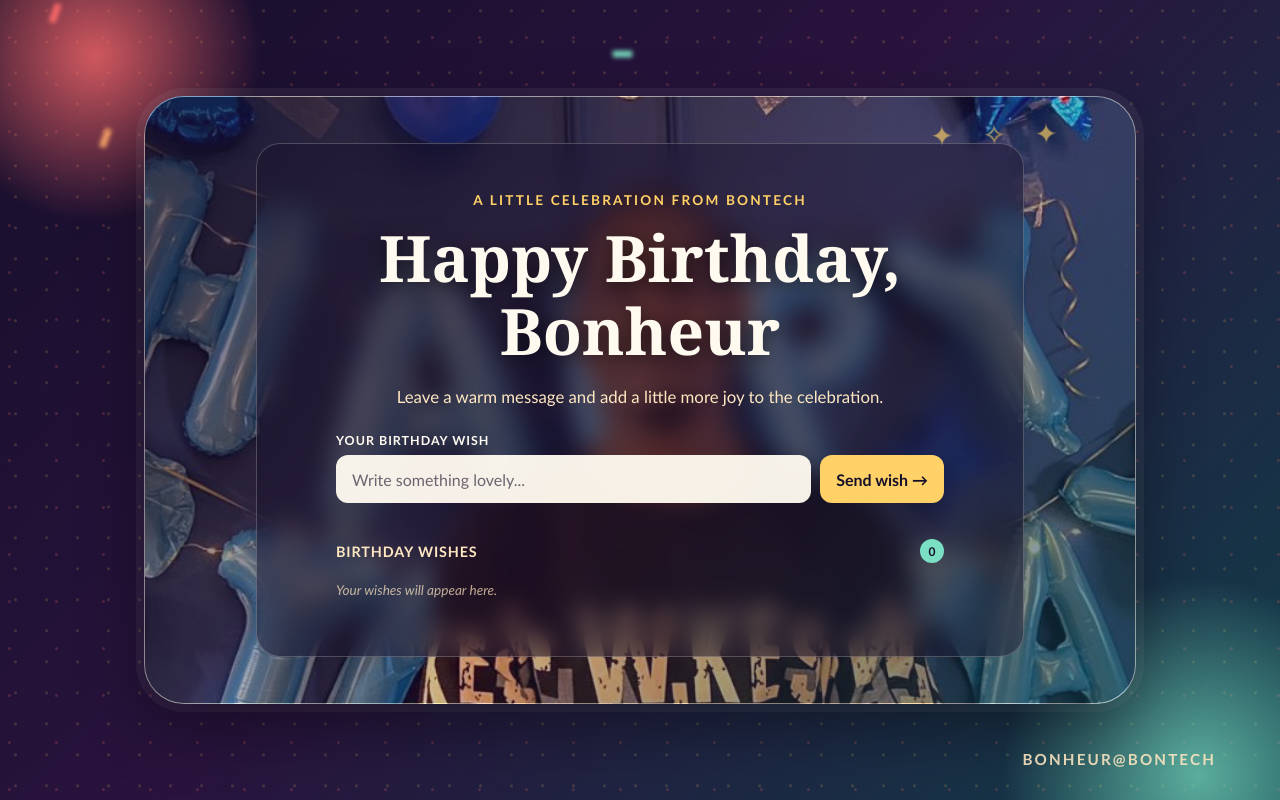
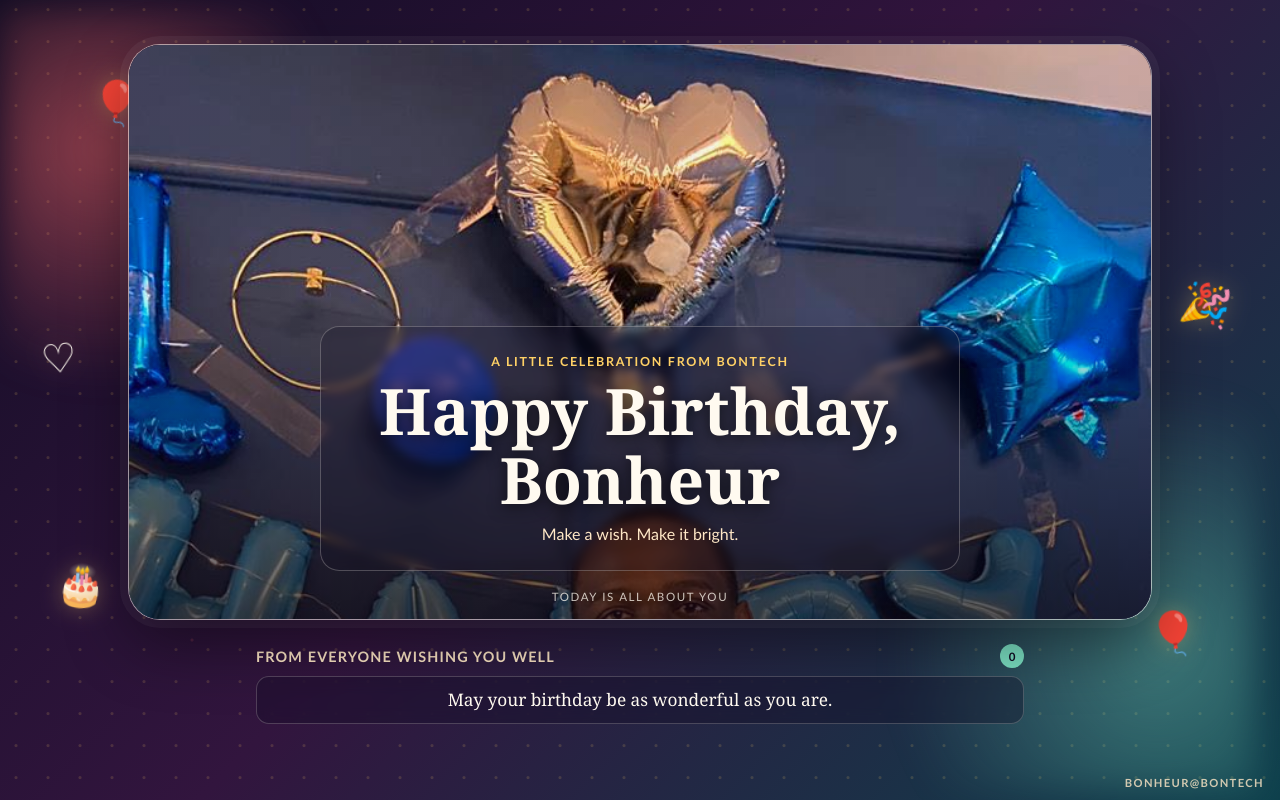
Before and after one commit to IBonheur/HappyBirthday, a plain HTML site: page index.html in a window 1280 px wide. Drawn offline with Linux system fonts and the light colour scheme.

Commit message:
modified

```diff
--- a/index.html
+++ b/index.html
@@ -4,40 +4,59 @@
 <head>
 	<meta charset="UTF-8">
 	<meta name="viewport" content="width=device-width, initial-scale=1">
-	<meta name="description" content="Send a birthday wish to Bonheur.">
+	<meta name="description" content="Celebrate Bonheur with a birthday wish.">
 	<title>Happy Birthday, Bonheur</title>
 	<link rel="stylesheet" href="style.css">
 </head>
 
 <body>
-	<div class="body-bg" aria-hidden="true"></div>
+	<div class="body-bg" aria-hidden="true">
+		<span>🎈</span><span>♡</span><span>🎂</span><span>🎈</span><span>♡</span><span>🎉</span>
+	</div>
 
-	<main class="container" style="background-image: url('./image/image1.jpg');">
-		<div class="container-data">
-			<p class="eyebrow">A little celebration from BonTech</p>
-			<h1 id="msg" aria-live="polite">Happy Birthday, Bonheur</h1>
-			<p class="intro">Leave a warm message and add a little more joy to the celebration.</p>
+	<main class="page-shell">
+		<section class="birthday-card" aria-labelledby="msg">
+			<figure class="birthday-photo">
+				<img src="image/image1.jpg" alt="Bonheur celebrating a birthday">
+				<figcaption>Today is all about you</figcaption>
+			</figure>
 
+			<div class="message-overlay">
+				<p class="eyebrow">A little celebration from BonTech</p>
+				<h1 id="msg" aria-live="polite">Happy Birthday, Bonheur</h1>
+				<p class="intro">Make a wish. Make it bright.</p>
+			</div>
+		</section>
+
+		<section class="wishes" aria-labelledby="wishes-title">
+			<div class="section-heading">
+				<h2 id="wishes-title">From everyone wishing you well</h2>
+				<span id="wish-count">0</span>
+			</div>
+			<div class="wish-ticker" aria-live="polite">
+				<p class="wish-ticker-text" id="wish-ticker-text">Your birthday wishes will appear here.</p>
+			</div>
+			<ul class="wish-list" id="wish-list" aria-label="All birthday wishes"></ul>
+		</section>
+
+		<section class="wish-panel" id="wish-panel" hidden aria-labelledby="send-title">
+			<div>
+				<p class="eyebrow">Your turn</p>
+				<h2 id="send-title">Send a wish</h2>
+			</div>
 			<form class="wish-form" id="wish-form">
-				<label for="wish-input">Your birthday wish</label>
+				<label for="wish-input">Your message</label>
 				<div class="form-row">
 					<input id="wish-input" name="wish" type="text" maxlength="140" placeholder="Write something lovely..." autocomplete="off" required>
-					<button type="submit">Send wish <span aria-hidden="true">&#8594;</span></button>
+					<button type="submit">Send <span aria-hidden="true">&#8594;</span></button>
 				</div>
 				<p class="form-status" id="form-status" role="status"></p>
 			</form>
-
-			<section class="wishes" aria-labelledby="wishes-title">
-				<div class="section-heading">
-					<h2 id="wishes-title">Birthday wishes</h2>
-					<span id="wish-count">0</span>
-				</div>
-				<ul class="wish-list" id="wish-list"></ul>
-			</section>
-		</div>
+		</section>
 	</main>
 
 	<footer class="float" id="float">Bonheur@BonTech</footer>
+	<div class="toast" id="toast" role="status" aria-live="polite"></div>
 
 	<script src="script.js"></script>
 </body>
--- a/script.js
+++ b/script.js
@@ -1,13 +1,23 @@
-
-
 const wishForm = document.querySelector("#wish-form");
 const wishInput = document.querySelector("#wish-input");
+const wishPanel = document.querySelector("#wish-panel");
 const wishList = document.querySelector("#wish-list");
 const wishCount = document.querySelector("#wish-count");
+const tickerText = document.querySelector("#wish-ticker-text");
 const formStatus = document.querySelector("#form-status");
+const toast = document.querySelector("#toast");
 const storageKey = "bonheur-birthday-wishes";
+const revealDelay = 20000;
+const starterWishes = [
+	"Wishing you a year full of bright moments!",
+	"May your birthday be as wonderful as you are.",
+	"More joy, laughter, and beautiful memories!",
+	"Cheers to your happiest year yet!"
+];
 
 let wishes = loadWishes();
+let tickerIndex = 0;
+let tickerTimer;
 
 function loadWishes() {
 	try {
@@ -17,12 +27,29 @@ function loadWishes() {
 		return [];
 	}
 }
-
 function saveWishes() {
 	try {
 		localStorage.setItem(storageKey, JSON.stringify(wishes));
 	} catch {
+		return;
 	}
+}
+function getTickerWishes() {
+	return [...wishes, ...starterWishes];
+}
+function showNextWish() {
+	const availableWishes = getTickerWishes();
+	tickerText.classList.remove("is-changing");
+	void tickerText.offsetWidth;
+	tickerText.textContent = availableWishes[tickerIndex % availableWishes.length];
+	tickerText.classList.add("is-changing");
+	tickerIndex += 1;
+}
+
+function startTicker() {
+	window.clearInterval(tickerTimer);
+	showNextWish();
+	tickerTimer = window.setInterval(showNextWish, 4200);
 }
 
 function renderWishes() {
@@ -35,12 +62,18 @@ function renderWishes() {
 	wishCount.textContent = wishes.length;
 }
 
+function showThankYou() {
+	toast.textContent = "Thank you for your lovely wish!";
+	toast.classList.add("is-visible");
+	window.setTimeout(() => toast.classList.remove("is-visible"), 3200);
+}
+
 wishForm.addEventListener("submit", (event) => {
 	event.preventDefault();
 	const wish = wishInput.value.trim();
 
 	if (!wish) {
-		formStatus.textContent = "Write a wish before sending it.";
+		formStatus.textContent = "Please write a wish first.";
 		wishInput.focus();
 		return;
 	}
@@ -48,8 +81,24 @@ wishForm.addEventListener("submit", (event) => {
 	wishes = [wish, ...wishes].slice(0, 20);
 	saveWishes();
 	renderWishes();
+	tickerIndex = 0;
+	showNextWish();
 	wishForm.reset();
-	formStatus.textContent = "Your birthday wish has been added.";
+	formStatus.textContent = "Wish added.";
+	showThankYou();
 });
 
 renderWishes();
+startTicker();
+window.setTimeout(() => {
+	wishPanel.hidden = false;
+	wishInput.focus({ preventScroll: true });
+}, revealDelay);
+
+document.addEventListener("visibilitychange", () => {
+	if (document.hidden) {
+		window.clearInterval(tickerTimer);
+	} else {
+		startTicker();
+	}
+});
--- a/style.css
+++ b/style.css
@@ -1,19 +1,16 @@
 :root {
 	--ink: #fffaf0;
-	--muted-ink: #ffe7c2;
-	--night: #160f2b;
-	--plum: #3b164f;
+	--soft-ink: #ffe8c7;
+	--night: #120d24;
 	--coral: #ff6b6b;
 	--gold: #ffd166;
 	--mint: #7be0c3;
+	--glass: rgba(18, 13, 36, 0.36);
 }
 
-* {
-	box-sizing: border-box;
-}
+* { box-sizing: border-box; }
 
-html,
-body {
+html, body {
 	min-width: 320px;
 	min-height: 100%;
 	margin: 0;
@@ -21,300 +18,263 @@ body {
 
 body {
 	min-height: 100vh;
-	overflow: hidden;
+	min-height: 100dvh;
 	position: relative;
 	display: grid;
 	place-items: center;
-	padding: clamp(1rem, 4vw, 3rem);
+	overflow-x: hidden;
+	padding: max(1rem, env(safe-area-inset-top)) max(1rem, env(safe-area-inset-right)) max(3rem, env(safe-area-inset-bottom)) max(1rem, env(safe-area-inset-left));
 	color: var(--ink);
 	font-family: "Trebuchet MS", "Segoe UI", sans-serif;
 	background: var(--night);
 }
 
-body::before,
-body::after,
-.body-bg::before,
-.body-bg::after {
-	content: "";
-	position: fixed;
-	z-index: -1;
-	pointer-events: none;
-	border-radius: 50%;
-	filter: blur(2px);
-}
-
-body::before {
-	width: 22rem;
-	height: 22rem;
-	top: -8rem;
-	left: -5rem;
-	background: radial-gradient(circle, rgba(255, 107, 107, 0.8), transparent 68%);
-	animation: drift 13s ease-in-out infinite alternate;
-}
-
-body::after {
-	width: 26rem;
-	height: 26rem;
-	right: -8rem;
-	bottom: -11rem;
-	background: radial-gradient(circle, rgba(123, 224, 195, 0.7), transparent 68%);
-	animation: drift 16s ease-in-out -5s infinite alternate-reverse;
-}
-
 .body-bg {
 	position: fixed;
 	inset: 0;
-	z-index: -2;
+	z-index: -1;
 	overflow: hidden;
 	background:
-		radial-gradient(circle at 50% 35%, rgba(255, 209, 102, 0.16) 0 1px, transparent 2px) 0 0 / 31px 31px,
-		radial-gradient(circle at 20% 80%, rgba(255, 107, 107, 0.2) 0 1px, transparent 2px) 0 0 / 47px 47px,
-		linear-gradient(135deg, #160f2b 0%, #29133d 46%, #113d49 100%);
-}
-
-.body-bg::before,
-.body-bg::after {
-	width: 7px;
-	height: 20px;
-	border-radius: 2px;
-	opacity: 0.9;
-	animation: confetti-fall 9s linear infinite;
-	background: var(--gold);
-	box-shadow: 90px 100px var(--coral), 180px 30px var(--mint), 270px 170px var(--gold),
-		360px 60px var(--coral), 450px 220px var(--mint), 540px 120px var(--gold),
-		630px 250px var(--coral), 720px 40px var(--mint), 810px 190px var(--gold),
-		900px 90px var(--coral), 990px 280px var(--mint);
+		radial-gradient(circle at 50% 30%, rgba(255, 209, 102, 0.15) 0 1px, transparent 2px) 0 0 / 32px 32px,
+		radial-gradient(circle at 15% 80%, rgba(255, 107, 107, 0.16) 0 1px, transparent 2px),
+		linear-gradient(135deg, #120d24, #32153e 48%, #0e404c);
 }
 
 .body-bg::before {
-	top: -20rem;
-	left: 8%;
-	transform: rotate(24deg);
+	content: "";
+	position: absolute;
+	inset: 0;
+	background: radial-gradient(circle at 8% 18%, rgba(255, 107, 107, 0.5), transparent 18%), radial-gradient(circle at 92% 82%, rgba(123, 224, 195, 0.38), transparent 20%);
+	filter: blur(18px);
+	animation: glow-drift 14s ease-in-out infinite alternate;
 }
 
 .body-bg::after {
-	top: -28rem;
-	left: 46%;
-	animation-delay: -4s;
-	animation-duration: 12s;
-	transform: rotate(-32deg);
+	content: "✦   ✧   ✦   ✧   ✦";
+	position: absolute;
+	inset: 0;
+	color: rgba(255, 209, 102, 0.32);
+	font-size: clamp(1rem, 2vw, 1.5rem);
+	letter-spacing: clamp(1rem, 6vw, 5rem);
+	line-height: 5;
+	text-align: center;
+	animation: twinkle 5s ease-in-out infinite;
 }
 
-.container {
+.body-bg span {
+	position: absolute;
+	font-size: clamp(1.4rem, 4vw, 2.5rem);
+	filter: drop-shadow(0 0 0.7rem rgba(255, 209, 102, 0.32));
+	animation: float-around 12s ease-in-out infinite;
+}
+
+.body-bg span:nth-child(1) { top: 8%; left: 8%; animation-delay: -2s; }
+.body-bg span:nth-child(2) { top: 17%; right: 13%; animation-delay: -7s; }
+.body-bg span:nth-child(3) { top: 69%; left: 5%; animation-delay: -5s; }
+.body-bg span:nth-child(4) { top: 78%; right: 8%; animation-delay: -10s; }
+.body-bg span:nth-child(5) { top: 42%; left: 3%; animation-delay: -8s; }
+.body-bg span:nth-child(6) { top: 35%; right: 4%; animation-delay: -1s; }
+
+.page-shell {
+	width: min(100%, 64rem);
+	display: grid;
+	gap: clamp(0.9rem, 2.2vw, 1.5rem);
+}
+
+.birthday-card {
 	position: relative;
-	isolation: isolate;
-	width: min(100%, 62rem);
-	height: min(76vh, 42rem);
-	min-height: 25rem;
+	min-height: min(72dvh, 42rem);
 	overflow: hidden;
 	display: grid;
-	place-items: center;
-	border: 1px solid rgba(255, 250, 240, 0.5);
-	border-radius: clamp(1.25rem, 4vw, 2.5rem);
-	background-position: center;
-	background-repeat: no-repeat;
-	background-size: cover !important;
-	box-shadow: 0 1.5rem 4rem rgba(0, 0, 0, 0.38), 0 0 0 8px rgba(255, 255, 255, 0.06);
-	animation: appear 900ms cubic-bezier(0.2, 0.8, 0.2, 1) both;
+	place-items: end center;
+	border: 1px solid rgba(255, 250, 240, 0.54);
+	border-radius: clamp(1rem, 3vw, 2rem);
+	background: rgba(255, 255, 255, 0.08);
+	box-shadow: 0 1.5rem 4rem rgba(0, 0, 0, 0.42), 0 0 0 0.5rem rgba(255, 255, 255, 0.05);
+	animation: card-in 850ms cubic-bezier(0.2, 0.8, 0.2, 1) both;
 }
 
-.container::before {
+.birthday-photo {
+	position: absolute;
+	inset: 0;
+	margin: 0;
+	display: grid;
+	place-items: center;
+	background: #261633;
+}
+
+.birthday-photo::after {
 	content: "";
 	position: absolute;
 	inset: 0;
-	z-index: 0;
-	background: linear-gradient(135deg, rgba(22, 15, 43, 0.72), rgba(59, 22, 79, 0.24) 55%, rgba(17, 61, 73, 0.66));
+	background: linear-gradient(180deg, rgba(10, 7, 20, 0.04) 45%, rgba(10, 7, 20, 0.68) 100%);
+	pointer-events: none;
 }
 
-.container::after {
-	content: "✦  ✧  ✦";
-	position: absolute;
-	top: 1.25rem;
-	right: clamp(1.25rem, 5vw, 4rem);
-	z-index: 1;
-	color: var(--gold);
-	font-size: clamp(1rem, 2.5vw, 1.8rem);
-	letter-spacing: 0.7rem;
-	animation: twinkle 2.8s ease-in-out infinite;
+.birthday-photo img {
+	width: 100%;
+	height: 100%;
+	object-fit: contain;
+	object-position: center;
+	filter: saturate(1.08) contrast(1.02);
 }
 
-.container-data {
-	position: relative;
+.birthday-photo figcaption {
+	position: absolute;
+	bottom: 1rem;
 	z-index: 1;
-	width: min(90%, 48rem);
-	padding: clamp(1rem, 4vw, 3rem);
-	text-align: center;
-	text-wrap: balance;
+	color: rgba(255, 250, 240, 0.76);
+	font-size: 0.72rem;
+	letter-spacing: 0.14em;
+	text-transform: uppercase;
 }
 
-#msg {
-	color: var(--ink);
-	font-family: Georgia, "Times New Roman", serif;
-	font-size: clamp(1.65rem, 5vw, 4.6rem);
-	font-weight: 700;
-	line-height: 1.15;
-	text-shadow: 0 3px 18px rgba(0, 0, 0, 0.58);
-	animation: message-in 1.2s 350ms both;
-}
-
-#msg br + * {
-	color: var(--gold);
-}
-
-#float {
-	position: fixed;
-	right: clamp(1rem, 5vw, 4rem);
-	bottom: clamp(1rem, 3vw, 2rem);
-	margin: 0 !important;
-	color: var(--muted-ink) !important;
-	font-size: clamp(0.72rem, 1.4vw, 0.95rem);
-	font-weight: 700;
-	letter-spacing: 0.14em;
-	text-transform: uppercase;
-	opacity: 0.88;
-	animation: float-in 1s 900ms both;
-}
-
-@keyframes appear {
-	from { opacity: 0; transform: scale(0.96) translateY(1rem); }
-	to { opacity: 1; transform: scale(1) translateY(0); }
-}
-
-@keyframes message-in {
-	from { opacity: 0; transform: translateY(1.5rem); }
-	to { opacity: 1; transform: translateY(0); }
-}
-
-@keyframes float-in {
-	from { opacity: 0; transform: translateY(0.8rem); }
-	to { opacity: 0.88; transform: translateY(0); }
-}
-
-@keyframes twinkle {
-	0%, 100% { opacity: 0.45; transform: scale(0.9) rotate(-5deg); }
-	50% { opacity: 1; transform: scale(1.08) rotate(5deg); }
-}
-
-@keyframes drift {
-	from { transform: translate3d(-1rem, 0, 0) scale(0.95); }
-	to { transform: translate3d(2rem, 1.5rem, 0) scale(1.08); }
-}
-
-@keyframes confetti-fall {
-	from { transform: translateY(-12rem) rotate(0deg); }
-	to { transform: translateY(120vh) rotate(360deg); }
-}
-
-@media (max-width: 600px) {
-	body {
-		padding: 1rem;
-	}
-
-	.container {
-		width: 100%;
-		height: min(72vh, 36rem);
-		min-height: 20rem;
-	}
-
-	.container::after {
-		top: 1rem;
-		right: 1rem;
-		letter-spacing: 0.35rem;
-	}
-
-	#float {
-		right: 1rem;
-		bottom: 0.75rem;
-		letter-spacing: 0.08em;
-	}
-}
-
-@media (prefers-reduced-motion: reduce) {
-	*,
-	*::before,
-	*::after {
-		animation-duration: 0.01ms !important;
-		animation-iteration-count: 1 !important;
-		scroll-behavior: auto !important;
-	}
-}
-
-.container-data {
-	max-height: 100%;
-	overflow-y: auto;
-	border: 1px solid rgba(255, 250, 240, 0.22);
-	border-radius: 1.5rem;
-	background: rgba(22, 15, 43, 0.42);
-	backdrop-filter: blur(12px);
-	-webkit-backdrop-filter: blur(12px);
+.message-overlay {
+	position: relative;
+	z-index: 2;
+	width: min(92%, 40rem);
+	margin-bottom: clamp(1.3rem, 5vw, 3rem);
+	padding: clamp(1rem, 3vw, 1.7rem);
+	border: 1px solid rgba(255, 250, 240, 0.24);
+	border-radius: 1.2rem;
+	text-align: center;
+	background: rgba(18, 13, 36, 0.24);
+	backdrop-filter: blur(5px);
+	-webkit-backdrop-filter: blur(5px);
 }
 
 .eyebrow {
-	margin: 0 0 0.8rem;
+	margin: 0 0 0.45rem;
 	color: var(--gold);
-	font-size: clamp(0.65rem, 1.6vw, 0.85rem);
+	font-size: clamp(0.62rem, 1.5vw, 0.78rem);
 	font-weight: 700;
-	letter-spacing: 0.16em;
+	letter-spacing: 0.14em;
 	text-transform: uppercase;
 }
 
 #msg {
 	margin: 0;
+	color: var(--ink);
+	font-family: Georgia, "Times New Roman", serif;
+	font-size: clamp(1.7rem, 5vw, 4rem);
+	line-height: 1.08;
+	text-shadow: 0 2px 15px rgba(0, 0, 0, 0.65);
 }
 
 .intro {
-	max-width: 34rem;
-	margin: 1rem auto 1.5rem;
-	color: var(--muted-ink);
-	font-size: clamp(0.9rem, 1.8vw, 1.05rem);
-	line-height: 1.5;
+	margin: 0.6rem 0 0;
+	color: var(--soft-ink);
+	font-size: clamp(0.82rem, 1.8vw, 1rem);
 }
 
-.wish-form {
-	max-width: 38rem;
+.wishes {
+	width: min(100%, 48rem);
 	margin: 0 auto;
-	text-align: left;
+}
+
+.section-heading {
+	display: flex;
+	align-items: center;
+	justify-content: space-between;
+	margin-bottom: 0.45rem;
+	color: var(--soft-ink);
+}
+
+.section-heading h2 {
+	margin: 0;
+	font-size: clamp(0.72rem, 1.6vw, 0.9rem);
+	letter-spacing: 0.08em;
+	text-transform: uppercase;
+}
+
+#wish-count {
+	display: grid;
+	width: 1.5rem;
+	height: 1.5rem;
+	place-items: center;
+	border-radius: 50%;
+	color: var(--night);
+	background: var(--mint);
+	font-size: 0.72rem;
+	font-weight: 800;
+}
+
+.wish-ticker {
+	min-height: 3rem;
+	overflow: hidden;
+	display: grid;
+	place-items: center;
+	padding: 0.6rem 1rem;
+	border: 1px solid rgba(255, 250, 240, 0.2);
+	border-radius: 0.8rem;
+	background: var(--glass);
+	backdrop-filter: blur(8px);
+	-webkit-backdrop-filter: blur(8px);
+}
+
+.wish-ticker-text {
+	width: 100%;
+	margin: 0;
+	color: var(--ink);
+	font-family: Georgia, "Times New Roman", serif;
+	font-size: clamp(0.92rem, 2vw, 1.08rem);
+	text-align: center;
+	text-wrap: balance;
+}
+
+.wish-ticker-text.is-changing { animation: ticker-change 650ms ease both; }
+.wish-list { display: none; }
+
+.wish-panel {
+	width: min(100%, 48rem);
+	margin: 0 auto;
+	padding: clamp(1rem, 3vw, 1.4rem);
+	border: 1px solid rgba(255, 250, 240, 0.2);
+	border-radius: 1rem;
+	background: var(--glass);
+	backdrop-filter: blur(10px);
+	-webkit-backdrop-filter: blur(10px);
+	animation: panel-in 600ms ease both;
+}
+
+.wish-panel[hidden] { display: none; }
+.wish-panel:not([hidden]) {
+	display: grid;
+	grid-template-columns: minmax(10rem, 0.7fr) minmax(0, 1.3fr);
+	align-items: center;
+	gap: 1rem;
+}
+
+.wish-panel h2 {
+	margin: 0;
+	font-family: Georgia, "Times New Roman", serif;
+	font-size: clamp(1.3rem, 3vw, 1.9rem);
 }
 
 .wish-form label {
 	display: block;
-	margin-bottom: 0.45rem;
-	color: var(--ink);
-	font-size: 0.78rem;
+	margin-bottom: 0.4rem;
+	color: var(--soft-ink);
+	font-size: 0.75rem;
 	font-weight: 700;
 	letter-spacing: 0.08em;
 	text-transform: uppercase;
 }
 
-.form-row {
-	display: flex;
-	gap: 0.6rem;
-}
-
-.wish-form input,
-.wish-form button {
-	min-height: 3rem;
+.form-row { display: flex; gap: 0.5rem; }
+.wish-form input, .wish-form button {
+	min-height: 2.8rem;
 	border: 0;
-	border-radius: 0.75rem;
+	border-radius: 0.65rem;
 	font: inherit;
 }
 
 .wish-form input {
 	min-width: 0;
 	flex: 1;
-	padding: 0 1rem;
+	padding: 0 0.85rem;
 	color: var(--night);
-	background: rgba(255, 250, 240, 0.96);
-}
-
-.wish-form input::placeholder {
-	color: #6c6470;
-}
-
-.wish-form input:focus-visible,
-.wish-form button:focus-visible {
-	outline: 3px solid var(--gold);
-	outline-offset: 3px;
+	background: var(--ink);
 }
 
 .wish-form button {
@@ -326,98 +286,76 @@ body::after {
 	transition: transform 180ms ease, background-color 180ms ease;
 }
 
-.wish-form button:hover {
-	background: #ffe29a;
-	transform: translateY(-2px);
+.wish-form button:hover { background: #ffe29a; transform: translateY(-2px); }
+.wish-form input:focus-visible, .wish-form button:focus-visible {
+	outline: 3px solid var(--mint);
+	outline-offset: 2px;
 }
 
-.form-status {
-	min-height: 1.25rem;
-	margin: 0.6rem 0 0;
-	color: var(--mint);
-	font-size: 0.85rem;
+.form-status { min-height: 1.1rem; margin: 0.4rem 0 0; color: var(--mint); font-size: 0.8rem; }
+
+.float {
+	position: fixed;
+	right: max(1rem, env(safe-area-inset-right));
+	bottom: max(0.7rem, env(safe-area-inset-bottom));
+	margin: 0;
+	color: var(--soft-ink);
+	font-size: 0.7rem;
+	font-weight: 700;
+	letter-spacing: 0.12em;
+	text-transform: uppercase;
+	opacity: 0.8;
 }
 
-.wishes {
-	max-width: 38rem;
-	margin: 0.4rem auto 0;
-	text-align: left;
+.toast {
+	position: fixed;
+	left: 50%;
+	bottom: max(1rem, env(safe-area-inset-bottom));
+	z-index: 5;
+	max-width: min(90vw, 22rem);
+	padding: 0.75rem 1rem;
+	border: 1px solid rgba(255, 250, 240, 0.34);
+	border-radius: 0.75rem;
+	color: var(--night);
+	background: var(--mint);
+	box-shadow: 0 0.8rem 2rem rgba(0, 0, 0, 0.28);
+	font-size: 0.85rem;
+	font-weight: 700;
+	text-align: center;
+	opacity: 0;
+	pointer-events: none;
+	transform: translate(-50%, 1rem);
+	transition: opacity 220ms ease, transform 220ms ease;
 }
 
-.section-heading {
-	display: flex;
-	align-items: center;
-	justify-content: space-between;
-	margin-bottom: 0.5rem;
-	color: var(--muted-ink);
+.toast.is-visible { opacity: 1; transform: translate(-50%, 0); }
+
+@keyframes card-in { from { opacity: 0; transform: translateY(1rem) scale(0.98); } to { opacity: 1; transform: translateY(0) scale(1); } }
+@keyframes panel-in { from { opacity: 0; transform: translateY(0.5rem); } to { opacity: 1; transform: translateY(0); } }
+@keyframes ticker-change { from { opacity: 0; transform: translateY(0.8rem); } to { opacity: 1; transform: translateY(0); } }
+@keyframes glow-drift { from { transform: translateX(-2%) scale(0.96); } to { transform: translateX(2%) scale(1.04); } }
+@keyframes twinkle { 0%, 100% { opacity: 0.5; transform: rotate(-2deg); } 50% { opacity: 1; transform: rotate(2deg); } }
+@keyframes float-around { 0%, 100% { transform: translate(0, 0) rotate(-8deg); } 33% { transform: translate(1.4rem, -1.2rem) rotate(8deg); } 66% { transform: translate(-1rem, 1rem) rotate(18deg); } }
+
+@media (max-width: 600px) {
+	body { place-items: start center; padding-top: max(0.75rem, env(safe-area-inset-top)); }
+	.page-shell { margin: auto 0; }
+	.birthday-card { min-height: min(70dvh, 38rem); }
+	.message-overlay { width: calc(100% - 1.5rem); margin-bottom: 1.25rem; }
+	.wish-panel:not([hidden]) { grid-template-columns: 1fr; gap: 0.7rem; }
 }
 
-.section-heading h2 {
-	margin: 0;
-	font-size: 0.9rem;
-	letter-spacing: 0.06em;
-	text-transform: uppercase;
+@media (max-height: 560px) {
+	body { padding-top: 0.5rem; padding-bottom: 2.5rem; }
+	.birthday-card { min-height: 70dvh; }
+	.message-overlay { margin-bottom: 0.75rem; padding: 0.75rem; }
+	.intro { margin-top: 0.3rem; }
 }
 
-#wish-count {
-	display: grid;
-	width: 1.5rem;
-	height: 1.5rem;
-	place-items: center;
-	border-radius: 50%;
-	color: var(--night);
-	background: var(--mint);
-	font-size: 0.75rem;
-	font-weight: 800;
-}
-
-.wish-list {
-	display: grid;
-	gap: 0.45rem;
-	max-height: 7.2rem;
-	margin: 0;
-	padding: 0;
-	overflow-y: auto;
-	list-style: none;
-}
-
-.wish-list li {
-	padding: 0.65rem 0.8rem;
-	border-left: 3px solid var(--coral);
-	border-radius: 0 0.5rem 0.5rem 0;
-	color: var(--ink);
-	background: rgba(255, 250, 240, 0.1);
-	font-size: 0.9rem;
-	line-height: 1.35;
-	animation: wish-in 350ms ease both;
-}
-
-.wish-list:empty::before {
-	content: "Your wishes will appear here.";
-	padding: 0.65rem 0;
-	color: rgba(255, 231, 194, 0.72);
-	font-size: 0.85rem;
-	font-style: italic;
-}
-
-@keyframes wish-in {
-	from { opacity: 0; transform: translateX(-0.5rem); }
-	to { opacity: 1; transform: translateX(0); }
-}
-
-@media (max-width: 600px) {
-	.container-data {
-		width: calc(100% - 2rem);
-		padding: 1.25rem;
-		border-radius: 1.15rem;
-	}
-
-	.form-row {
-		flex-direction: column;
-	}
-
-	.wish-form input,
-	.wish-form button {
-		width: 100%;
+@media (prefers-reduced-motion: reduce) {
+	*, *::before, *::after {
+		animation-duration: 0.01ms !important;
+		animation-iteration-count: 1 !important;
+		scroll-behavior: auto !important;
 	}
 }
```
